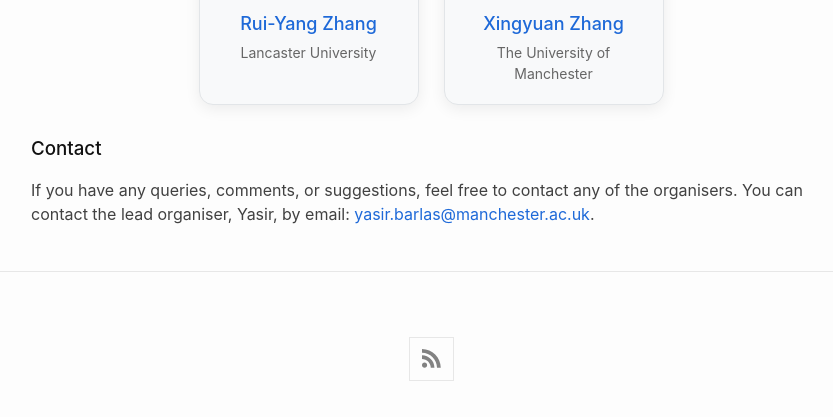
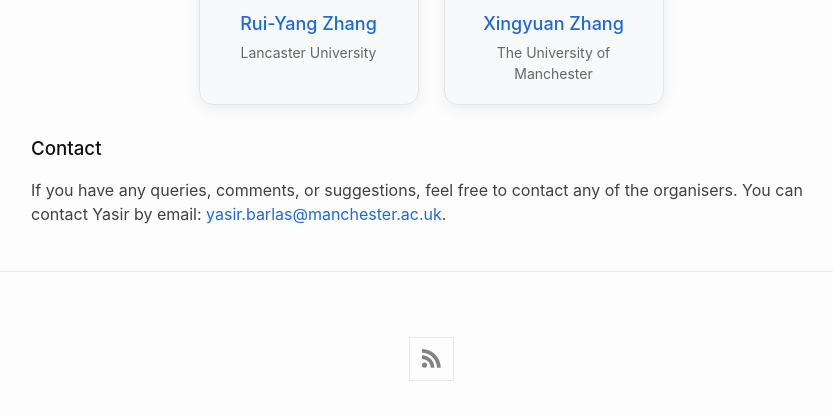
Before and after one commit to bayesiandesign/seminar, a Jekyll site: the page built from about.html, in a window 1280 px wide, cut to the strip 958-1375 px from the top of the page. Shown: the whole strip, without its empty margins (209-1042 px from the left). Built offline with Jekyll 4.4.1, drawn with Linux system fonts in a browser that asks for light colours; nearby versions of some CDN libraries.

Commit message:
Update about.html

```diff
--- a/about.html
+++ b/about.html
@@ -75,6 +75,6 @@ permalink: /about/
 
 <h3>Contact</h3>
 
-<p>If you have any queries, comments, or suggestions, feel free to contact any of the organisers. You can contact the lead organiser, Yasir, by email: <a href= "mailto:yasir.barlas@manchester.ac.uk">yasir.barlas@manchester.ac.uk</a>.</p>
+<p>If you have any queries, comments, or suggestions, feel free to contact any of the organisers. You can contact Yasir by email: <a href= "mailto:yasir.barlas@manchester.ac.uk">yasir.barlas@manchester.ac.uk</a>.</p>
 
 </div>
```
